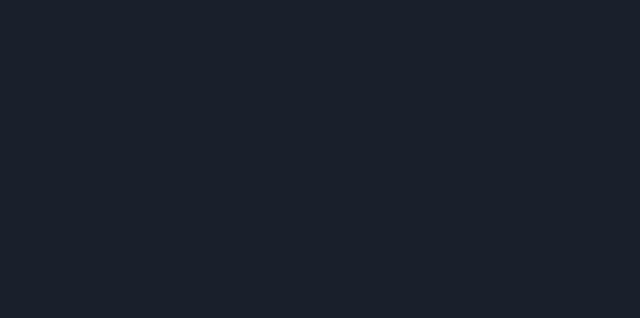
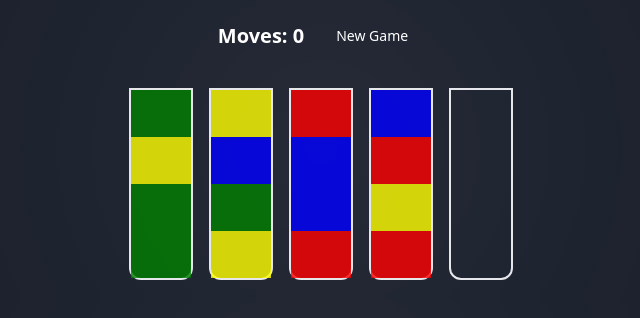
Before and after one commit to jadhlwe/games-list, a React (Vite) app: page /water-sort in a window 1280 px wide. Before the commit this address had no page. Shown: the top 318 px of the page, without its empty margins (319-959 px from the left). Built offline with nearby package versions, Linux system fonts and the light colour scheme.

Commit message:
Add water sort game feature
Implement the water sort game functionality in the project.
[skip gpt_engineer]

```diff
--- a/src/App.tsx
+++ b/src/App.tsx
@@ -4,6 +4,7 @@ import { TooltipProvider } from "@/components/ui/tooltip";
 import { QueryClient, QueryClientProvider } from "@tanstack/react-query";
 import { BrowserRouter, Routes, Route } from "react-router-dom";
 import Index from "./pages/Index";
+import WaterSort from "./components/games/WaterSort";
 
 const queryClient = new QueryClient();
 
@@ -15,6 +16,7 @@ const App = () => (
       <BrowserRouter>
         <Routes>
           <Route path="/" element={<Index />} />
+          <Route path="/water-sort" element={<WaterSort />} />
         </Routes>
       </BrowserRouter>
     </TooltipProvider>
--- a/src/components/GameCard.tsx
+++ b/src/components/GameCard.tsx
@@ -1,4 +1,5 @@
 import { LucideIcon } from "lucide-react";
+import { useNavigate } from "react-router-dom";
 
 interface GameCardProps {
   title: string;
@@ -7,8 +8,17 @@ interface GameCardProps {
 }
 
 const GameCard = ({ title, icon: Icon, gradient }: GameCardProps) => {
+  const navigate = useNavigate();
+
+  const handleClick = () => {
+    if (title === "Snake Ladder") {
+      navigate("/water-sort");
+    }
+  };
+
   return (
     <div
+      onClick={handleClick}
       className={`relative rounded-2xl p-6 cursor-pointer transition-transform hover:scale-105 ${gradient} shadow-lg`}
     >
       <div className="flex flex-col items-center justify-center space-y-4">
--- a/src/components/GameGrid.tsx
+++ b/src/components/GameGrid.tsx
@@ -1,13 +1,13 @@
-import { Rocket, Dice1, Bomb, PlayCard, Target, ChessKing, Football, Waves, Diamond } from "lucide-react";
+import { Rocket, Dice1, Bomb, PlayCircle, Target, ChessRook, Football, Waves, Diamond } from "lucide-react";
 import GameCard from "./GameCard";
 
 const games = [
   { title: "Crash", icon: Rocket, gradient: "bg-gradient-to-br from-purple-600 to-blue-500" },
   { title: "Dice", icon: Dice1, gradient: "bg-gradient-to-br from-yellow-400 to-orange-500" },
   { title: "Mines", icon: Bomb, gradient: "bg-gradient-to-br from-purple-500 to-pink-500" },
-  { title: "Cards", icon: PlayCard, gradient: "bg-gradient-to-br from-pink-500 to-rose-400" },
+  { title: "Cards", icon: PlayCircle, gradient: "bg-gradient-to-br from-pink-500 to-rose-400" },
   { title: "Roulette", icon: Target, gradient: "bg-gradient-to-br from-indigo-500 to-purple-500" },
-  { title: "Tower", icon: ChessKing, gradient: "bg-gradient-to-br from-cyan-500 to-blue-500" },
+  { title: "Tower", icon: ChessRook, gradient: "bg-gradient-to-br from-cyan-500 to-blue-500" },
   { title: "Goal", icon: Football, gradient: "bg-gradient-to-br from-violet-600 to-indigo-600" },
   { title: "Snake Ladder", icon: Waves, gradient: "bg-gradient-to-br from-green-500 to-emerald-500" },
   { title: "Crystal", icon: Diamond, gradient: "bg-gradient-to-br from-teal-400 to-cyan-500" },
--- /dev/null
+++ b/src/components/games/WaterSort.tsx
@@ -0,0 +1,123 @@
+import { useState, useEffect } from 'react';
+import { Button } from "@/components/ui/button";
+import { toast } from "sonner";
+
+type Color = 'red' | 'blue' | 'green' | 'yellow';
+type Tube = Color[];
+
+const WaterSort = () => {
+  const [tubes, setTubes] = useState<Tube[]>([]);
+  const [selectedTube, setSelectedTube] = useState<number | null>(null);
+  const [moves, setMoves] = useState(0);
+
+  const colors: Color[] = ['red', 'blue', 'green', 'yellow'];
+
+  useEffect(() => {
+    initializeGame();
+  }, []);
+
+  const initializeGame = () => {
+    const initialTubes: Tube[] = [[], [], [], [], []]; // 4 tubes for colors + 1 empty
+    const totalColors = colors.length * 4; // 4 segments of each color
+    const colorPool = colors.flatMap(color => Array(4).fill(color));
+
+    // Randomly distribute colors to first 4 tubes
+    for (let i = 0; i < totalColors; i++) {
+      const randomIndex = Math.floor(Math.random() * colorPool.length);
+      const color = colorPool.splice(randomIndex, 1)[0];
+      const tubeIndex = Math.floor(i / 4);
+      initialTubes[tubeIndex].push(color);
+    }
+
+    setTubes(initialTubes);
+    setMoves(0);
+    setSelectedTube(null);
+  };
+
+  const handleTubeClick = (tubeIndex: number) => {
+    if (selectedTube === null) {
+      if (tubes[tubeIndex].length > 0) {
+        setSelectedTube(tubeIndex);
+      }
+    } else {
+      if (canPour(selectedTube, tubeIndex)) {
+        pourWater(selectedTube, tubeIndex);
+        setMoves(prev => prev + 1);
+      } else {
+        toast.error("Invalid move!");
+      }
+      setSelectedTube(null);
+    }
+  };
+
+  const canPour = (from: number, to: number) => {
+    if (from === to) return false;
+    if (tubes[from].length === 0) return false;
+    if (tubes[to].length >= 4) return false;
+
+    const sourceColor = tubes[from][tubes[from].length - 1];
+    return tubes[to].length === 0 || tubes[to][tubes[to].length - 1] === sourceColor;
+  };
+
+  const pourWater = (from: number, to: number) => {
+    const newTubes = [...tubes];
+    const colorToPour = newTubes[from][newTubes[from].length - 1];
+
+    while (
+      newTubes[from].length > 0 &&
+      newTubes[to].length < 4 &&
+      newTubes[from][newTubes[from].length - 1] === colorToPour
+    ) {
+      newTubes[to].push(newTubes[from].pop()!);
+    }
+
+    setTubes(newTubes);
+    checkWinCondition();
+  };
+
+  const checkWinCondition = () => {
+    const isWin = tubes.every(tube =>
+      tube.length === 0 ||
+      (tube.length === 4 && tube.every(color => color === tube[0]))
+    );
+
+    if (isWin) {
+      toast.success(`Congratulations! You won in ${moves} moves!`);
+    }
+  };
+
+  return (
+    <div className="flex flex-col items-center gap-8 p-4">
+      <div className="flex gap-4 items-center">
+        <h2 className="text-xl font-bold">Moves: {moves}</h2>
+        <Button onClick={initializeGame}>New Game</Button>
+      </div>
+
+      <div className="grid grid-cols-5 gap-4">
+        {tubes.map((tube, index) => (
+          <div
+            key={index}
+            onClick={() => handleTubeClick(index)}
+            className={`relative w-16 h-48 border-2 rounded-b-xl cursor-pointer transition-transform ${
+              selectedTube === index ? 'scale-110' : ''
+            }`}
+          >
+            {tube.map((color, colorIndex) => (
+              <div
+                key={colorIndex}
+                className={`absolute bottom-0 w-full h-1/4 bg-${color}-500 transition-all`}
+                style={{
+                  bottom: `${colorIndex * 25}%`,
+                  backgroundColor: color,
+                  opacity: 0.8
+                }}
+              />
+            ))}
+          </div>
+        ))}
+      </div>
+    </div>
+  );
+};
+
+export default WaterSort;
```
